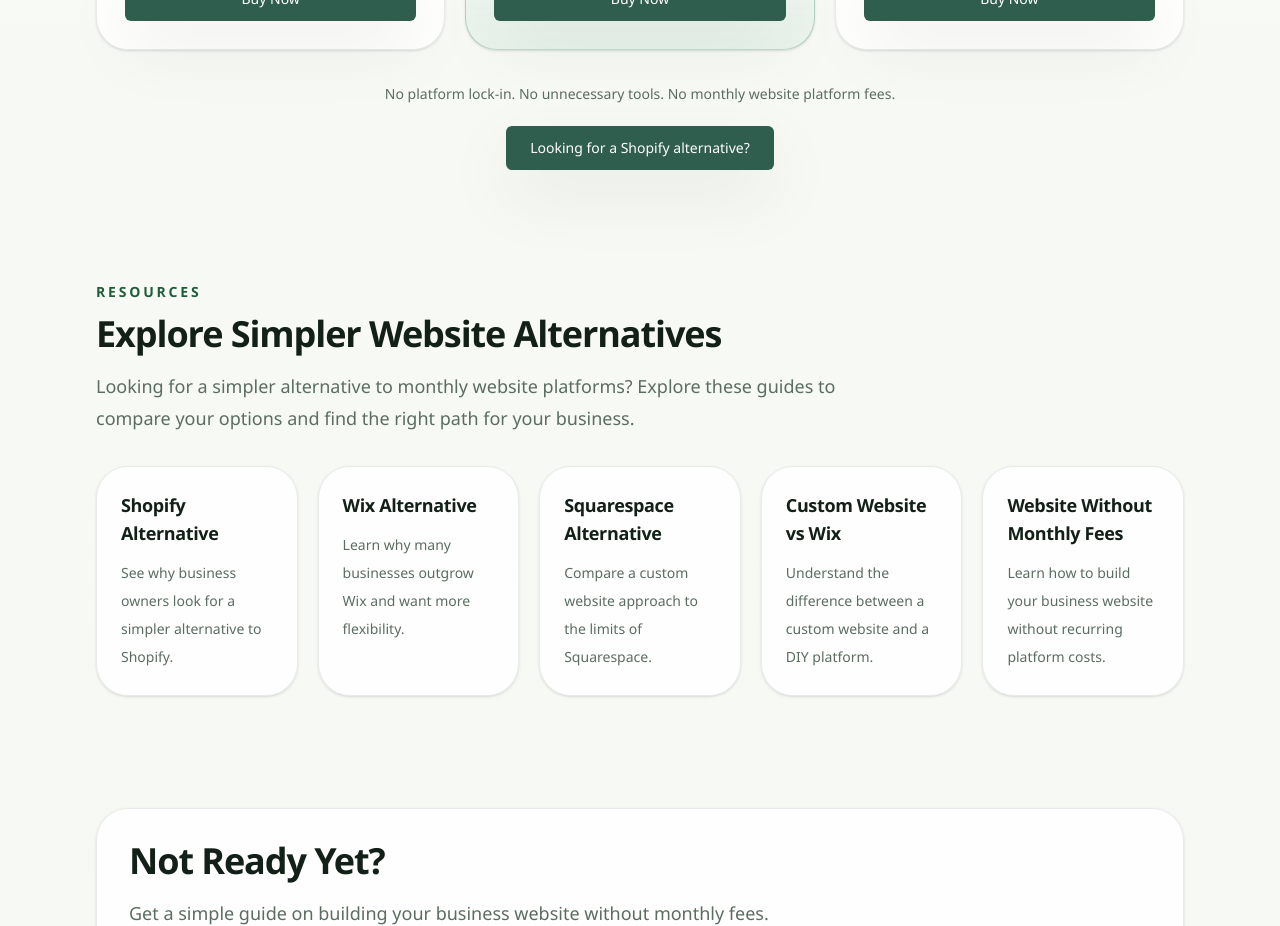
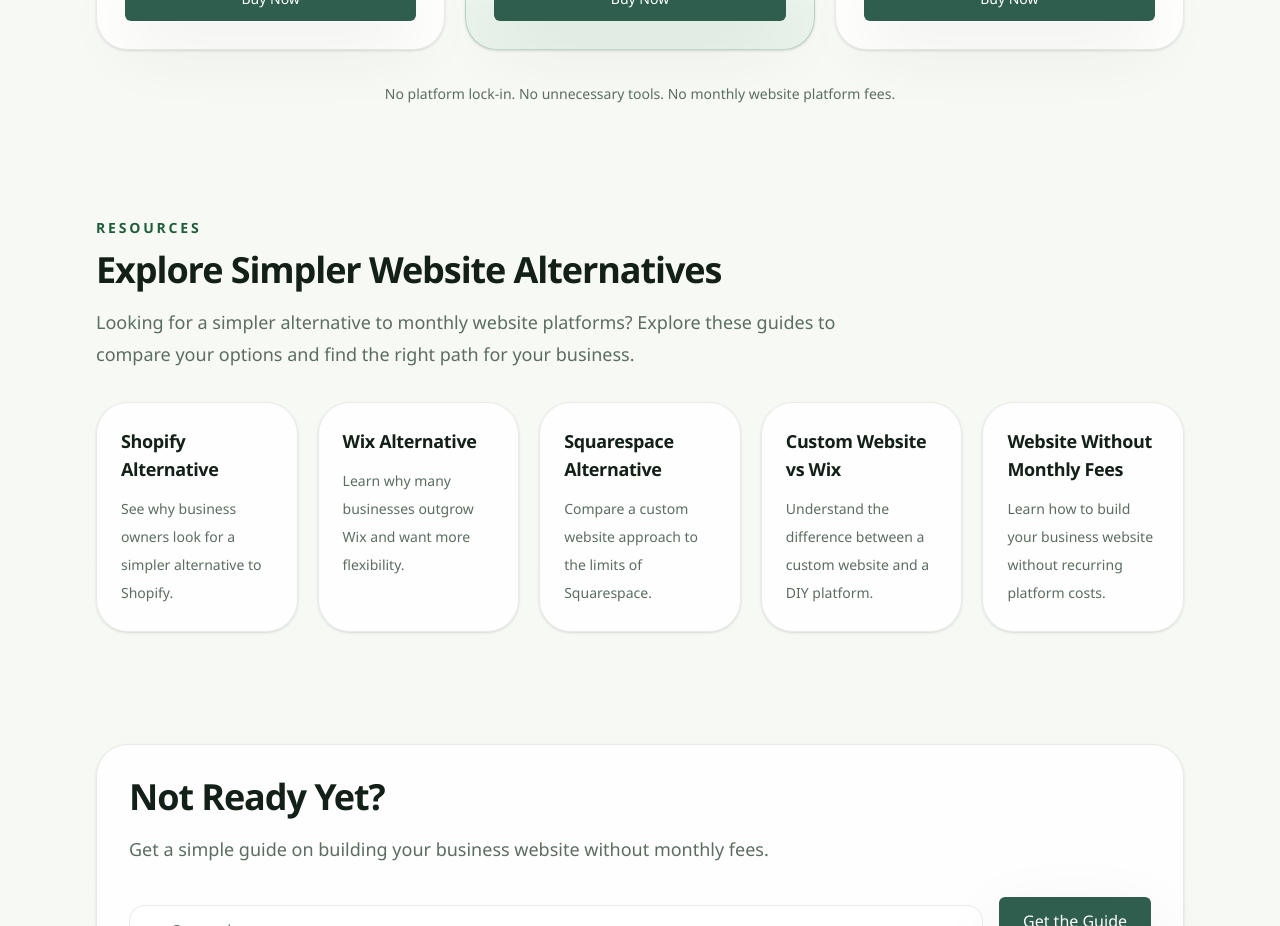
Before and after one commit to MySaaS1023/SteadyStart, a Next.js app: page / in a window 1280 px wide. Shown: the part 3500-4426 px from the top of the page. Built offline with nearby package versions, Linux system fonts and the light colour scheme.

Commit message:
Improve CTAs, add email capture, and fix favicon

```diff
--- a/app/page.tsx
+++ b/app/page.tsx
@@ -8,7 +8,6 @@
 import { PricingCard } from "@/components/pricing-card";
 import { ProcessSection } from "@/components/process-section";
 import { pricingPackages, valueProps } from "@/lib/site-data";
-import { primaryButtonClass } from "@/lib/styles";
 
 const homeTitle = "Steady Start | Custom Business Websites Without Monthly Fees";
 const homeDescription =
@@ -139,14 +138,6 @@
           <p className="mt-8 text-center text-sm leading-6 text-[var(--muted)]">
             No platform lock-in. No unnecessary tools. No monthly website platform fees.
           </p>
-          <div className="mt-5 text-center">
-            <Link
-              href="/shopify-alternative"
-              className={`${primaryButtonClass} force-white-btn text-sm shadow-[var(--shadow)]`}
-            >
-              Looking for a Shopify alternative?
-            </Link>
-          </div>
         </PageContainer>
       </section>
 
```
Also changed, not shown: app/icon.png (added).
